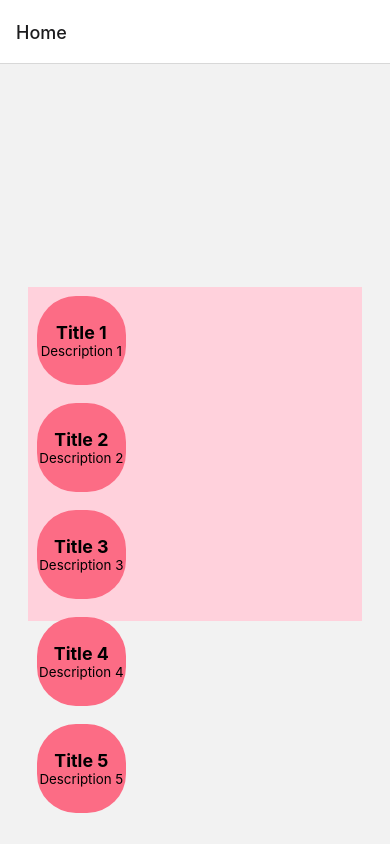
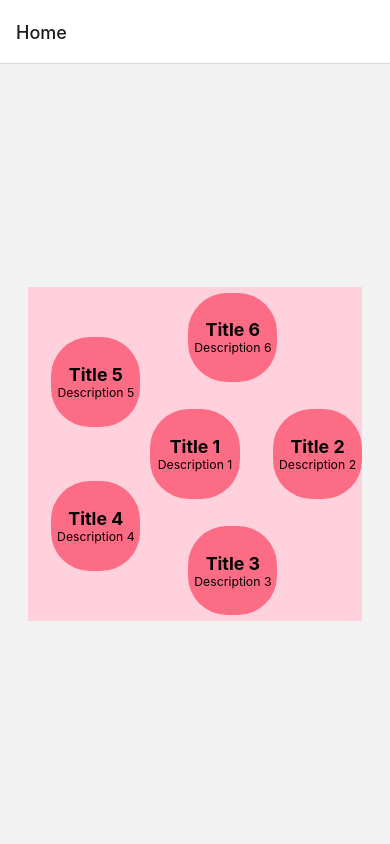
Before and after one commit to Franson33/reanimatedToys, a React Native app: screen / in a window 390 px wide. Built offline with nearby package versions, Linux system fonts and the light colour scheme.

Commit message:
added circled list

```diff
--- a/src/components/CircleList/CircleList.tsx
+++ b/src/components/CircleList/CircleList.tsx
@@ -1,5 +1,6 @@
 import { StyleSheet, Text, View } from 'react-native';
 
+import { ListItem } from '@components';
 import { theme } from '@theme';
 
 const listConfig = [
@@ -8,42 +9,60 @@ const listConfig = [
   { title: 'Title 3', description: 'Description 3' },
   { title: 'Title 4', description: 'Description 4' },
   { title: 'Title 5', description: 'Description 5' },
+  { title: 'Title 6', description: 'Description 6' },
 ];
+
+const RADIUS = theme.scale(110);
+const WIDTH = RADIUS * 2;
+const ANGLE_STEP = 360 / (listConfig.length - 1);
+const ITEM_SIZE = theme.scale(80);
 
 export const CircleList = () => {
   return (
     <View style={styles.container}>
-      {listConfig.map((item, index) => (
-        <View key={index} style={styles.item}>
-          <Text style={styles.title}>{item.title}</Text>
-          <Text style={styles.description}>{item.description}</Text>
-        </View>
-      ))}
+      <View style={styles.listContainer}>
+        {listConfig.map(({ title, description }, index) => {
+          if (index === 0) {
+            return (
+              <ListItem containerStyle={[styles.centerItem, styles.item]} title={title} description={description} />
+            );
+          } else {
+            const angle = (ANGLE_STEP * (index - 1) * Math.PI) / 180;
+            const x = RADIUS * Math.cos(angle) + RADIUS - ITEM_SIZE / 2;
+            const y = RADIUS * Math.sin(angle) + RADIUS - ITEM_SIZE / 2;
+            const itemPosition = { top: y, left: x };
+            return <ListItem containerStyle={[styles.item, itemPosition]} title={title} description={description} />;
+          }
+        })}
+      </View>
     </View>
   );
 };
 
 const styles = StyleSheet.create({
   container: {
+    justifyContent: 'center',
+    alignItems: 'center',
     width: theme.scale(300),
     height: theme.scale(300),
-    backgroundColor: '#ffd1dc',
+    backgroundColor: theme.colors.PINK_LIGHT,
+  },
+  listContainer: {
+    width: WIDTH,
+    height: WIDTH,
   },
   item: {
+    position: 'absolute',
+
     justifyContent: 'center',
     alignItems: 'center',
-    width: theme.scale(80),
-    height: theme.scale(80),
-    margin: theme.smallest,
+    width: ITEM_SIZE,
+    height: ITEM_SIZE,
     borderRadius: theme.scale(35),
-    backgroundColor: '#fc6c85',
+    backgroundColor: theme.colors.PINK,
   },
-  title: {
-    fontSize: theme.scale(16),
-    fontWeight: '700',
-  },
-  description: {
-    fontSize: theme.scale(12),
-    fontWeight: '400',
+  centerItem: {
+    top: WIDTH / 2 - ITEM_SIZE / 2,
+    left: WIDTH / 2 - ITEM_SIZE / 2,
   },
 });
--- /dev/null
+++ b/src/components/CircleList/components/ListItem.tsx
@@ -0,0 +1,30 @@
+import { FC } from 'react';
+import { StyleSheet, Text, View, ViewStyle } from 'react-native';
+
+import { theme } from '@theme';
+
+type TListItemProps = {
+  containerStyle: ViewStyle | ViewStyle[];
+  title: string;
+  description: string;
+};
+
+export const ListItem: FC<TListItemProps> = ({ containerStyle, title, description }) => {
+  return (
+    <View key={title} style={containerStyle}>
+      <Text style={styles.title}>{title}</Text>
+      <Text style={styles.description}>{description}</Text>
+    </View>
+  );
+};
+
+const styles = StyleSheet.create({
+  title: {
+    fontSize: theme.scale(16),
+    fontWeight: '700',
+  },
+  description: {
+    fontSize: theme.scale(11),
+    fontWeight: '400',
+  },
+});
--- a/src/components/index.ts
+++ b/src/components/index.ts
@@ -1 +1,2 @@
 export { CircleList } from './CircleList/CircleList';
+export { ListItem } from './CircleList/components/ListItem';
--- /dev/null
+++ b/src/styles/colors.ts
@@ -0,0 +1,6 @@
+export const colors = {
+  PINK_LIGHT: '#ffd1dc',
+  PINK: '#fc6c85',
+} as const;
+
+export type Colors = typeof colors;
--- a/src/styles/index.ts
+++ b/src/styles/index.ts
@@ -1,3 +1,5 @@
 export { spacing } from './spacing';
 export { shadowSizes } from './shadows';
 export type { IIOSShadow } from './shadows';
+export { colors } from './colors';
+export type { Colors } from './colors';
--- a/src/theme/theme.ts
+++ b/src/theme/theme.ts
@@ -2,7 +2,7 @@ import { Platform } from 'react-native';
 
 import { moderateScale, moderateVerticalScale, scale, verticalScale } from 'react-native-size-matters';
 
-import { shadowSizes, spacing } from '@styles';
+import { colors, shadowSizes, spacing } from '@styles';
 
 import { Theme } from './types';
 
@@ -12,6 +12,9 @@ export const theme: Theme = {
   verticalScale,
   moderateScale,
   moderateVerticalScale,
+
+  // Colors
+  colors: { ...colors },
 
   // Platform specific shadows
   shadowNone: {
@@ -32,7 +35,6 @@ export const theme: Theme = {
 
   // Scaled spacing sizes
   none: spacing.None,
-  auto: spacing.Auto,
   miniscule: scale(spacing.Miniscule),
   smallest: scale(spacing.Smallest),
   small: scale(spacing.Small),
```
Also changed, not shown: src/theme/types.ts (+4 -3 lines).
